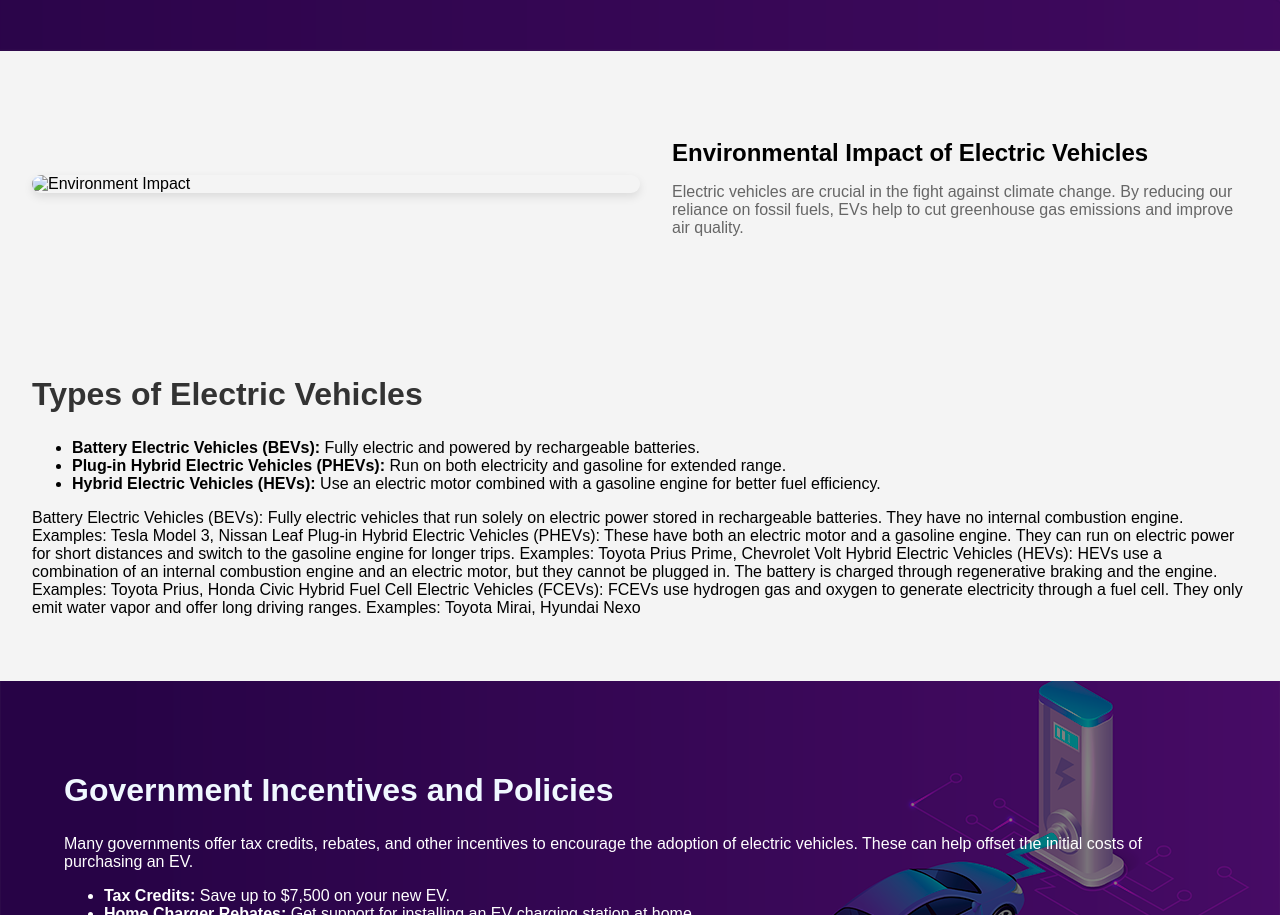
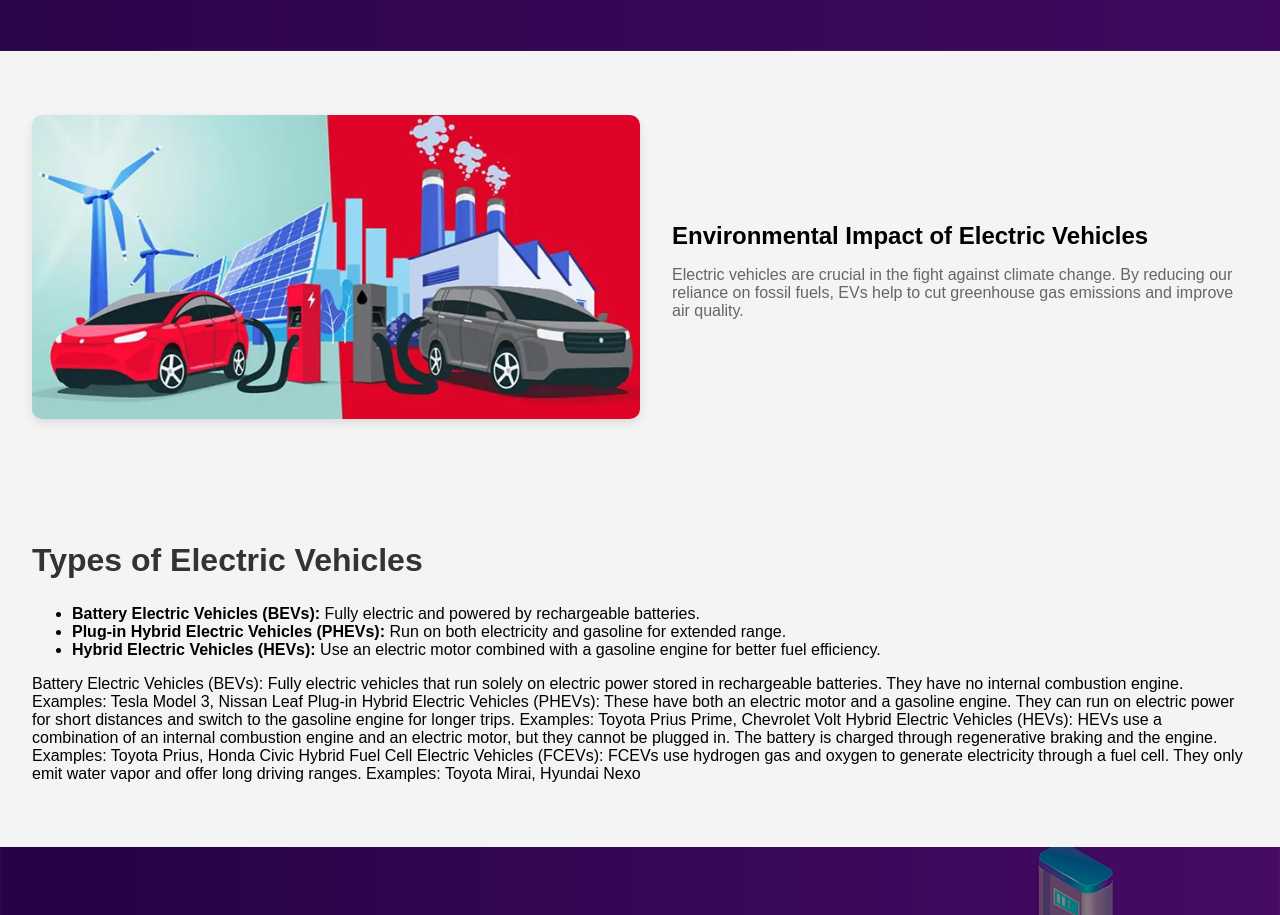
Before and after one commit to project2024-ops/electricvechiles, a plain HTML site: page index.html in a window 1280 px wide. Shown: the part 847-1762 px from the top of the page. Drawn offline with Linux system fonts and the light colour scheme.

Commit message:
Update index.html

```diff
--- a/index.html
+++ b/index.html
@@ -173,7 +173,7 @@
 
     <!-- Environmental Impact Section with Inline Image -->
     <section class="image-inline">
-        <img src="electric vechiles pic2.html.png" alt="Environment Impact">
+        <img src="img1.png" alt="Environment Impact">
         <div class="image-inline-text">
             <h3>Environmental Impact of Electric Vehicles</h3>
             <p>Electric vehicles are crucial in the fight against climate change. By reducing our reliance on fossil fuels, EVs help to cut greenhouse gas emissions and improve air quality.</p>
```
